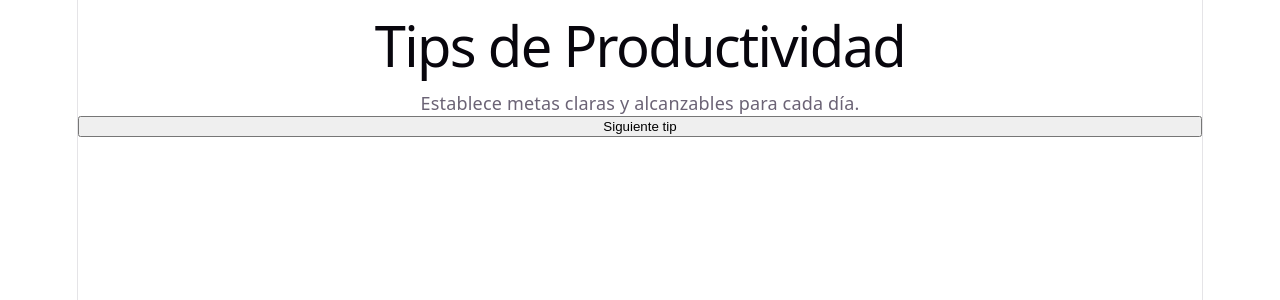
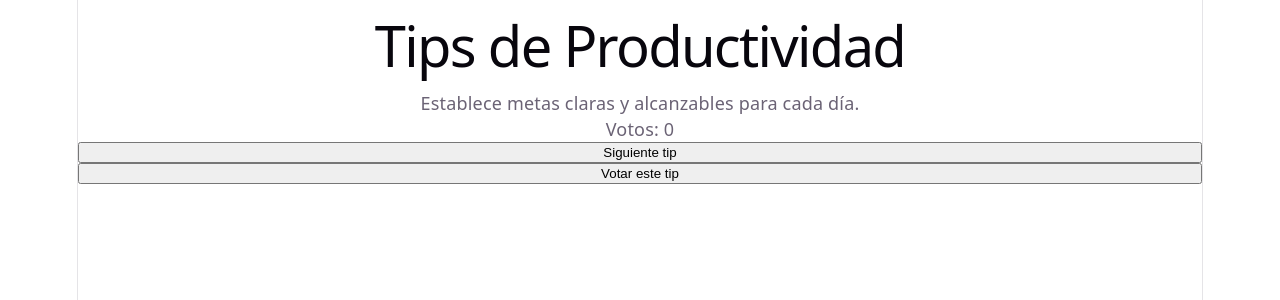
Before and after one commit to silvajosefina/tips-productividad, a React (Vite) app: page / in a window 1280 px wide. Shown: the top 300 px of the page. Built offline with nearby package versions, Linux system fonts and the light colour scheme.

Commit message:
contador de votos

```diff
--- a/src/App.jsx
+++ b/src/App.jsx
@@ -1,7 +1,4 @@
 import { useState } from 'react'
-import reactLogo from './assets/react.svg'
-import viteLogo from './assets/vite.svg'
-import heroImg from './assets/hero.png'
 import './App.css'
 
 function App() {
@@ -58,12 +55,25 @@ function App() {
     setTipActual(aleatorio);
   };
 
+  const votarTip = () => {
+    const nuevosTips = [...tips];
+    const tipSeleccionado = nuevosTips[tipActual];
+    nuevosTips[tipActual] = {
+      ...tipSeleccionado,
+      votos: tipSeleccionado.votos + 1,
+    };
+    setTips(nuevosTips);
+  };
+
   return (
     <>
       <h1>Tips de Productividad</h1>
       <p>{tips[tipActual].tip}</p>
+      <p>Votos: {tips[tipActual].votos}</p>
       <button onClick={mostrarTipAleatorio}>Siguiente tip</button>
+      <button onClick={votarTip}>Votar este tip</button>
     </>
-  )}
+  )
+}
 
-  export default App
+export default App
```
